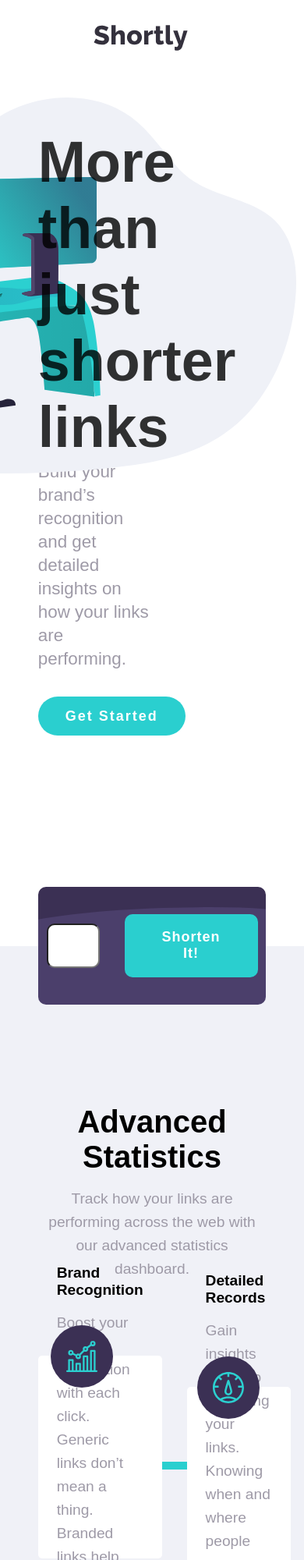
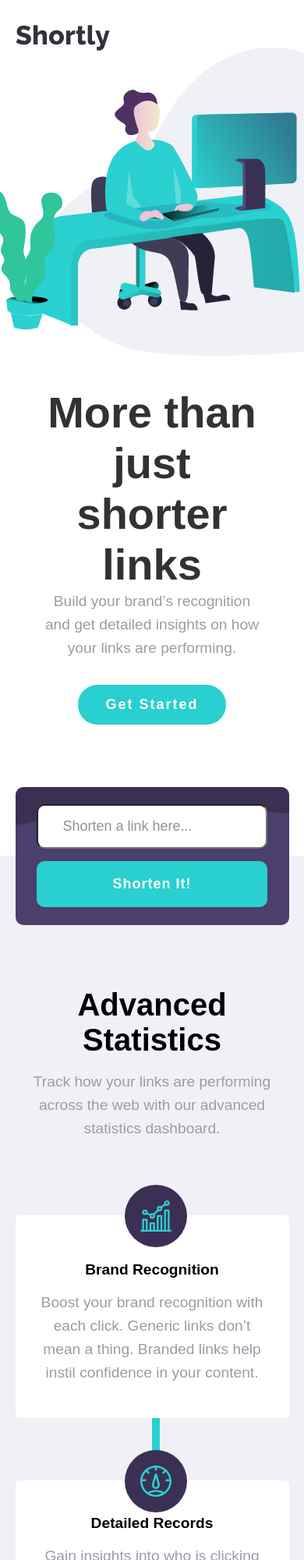
Before and after one commit to IonathanG/url-shortening-api-master, a website: page index.html in a window 390 px wide. Shown: the top 2000 px of the page at 78% size. Drawn offline with Linux system fonts and the light colour scheme; a web font is replaced by a local one.

Commit message:
v1_mobile

```diff
--- a/scss/_placeholders.scss
+++ b/scss/_placeholders.scss
@@ -2,6 +2,10 @@
     margin: 0 auto;
     padding: 0;
     width: 75%;
+
+    @media (max-width: 1080px) {
+        width: 90%;
+    }
 }
 
 %flex-center {
--- a/scss/style.scss
+++ b/scss/style.scss
@@ -35,6 +35,10 @@ body {
     @extend %flex-center;
     flex-direction: row;
     padding-top: 2em;
+
+    @media (max-width: 1080px) {
+        justify-content: space-between;
+    }
 
     .logo {
         padding-right: 30px;
@@ -76,27 +80,57 @@ body {
 main {
     margin-top: 6em;
 
+    @media (max-width: 1120px) {
+        margin-top: 2em;
+    }
+
     //*****FIRST SECTION*****
     .introduction {
         position: relative;
+
+        @media (max-width: 1120px) {
+            display: flex;
+            flex-direction: column;
+        }
 
         img {
             position: absolute;
             right: 10px;
             top: -40px;
+            max-width: 800px;
+            margin: 0 auto;
+
+            @media (max-width: 1350px) {
+                max-width: 600px;
+            }
+
+            @media (max-width: 1120px) {
+                position: relative;
+            }
         }
 
         &__wrap {
             @extend %body-padding;
 
+            @media (max-width: 1120px) {
+                display: flex;
+                justify-content: center;
+                align-items: center;
+                flex-direction: column;
+            }
+
             &--text {
                 margin-bottom: 3rem;
-                max-width: 50%;
+                width: 50%;
 
                 h1 {
                     font-size: 4.6em;
                     opacity: 0.8;
                     font-weight: $big_weight;
+
+                    @media (max-width: 1120px) {
+                        font-size: 3.5em;
+                    }
                 }
 
                 p {
@@ -104,6 +138,21 @@ main {
                     max-width: 40ch;
                     font-size: 1.4rem;
                     color: $Grayish_Violet;
+
+                    @media (max-width: 1350px) {
+                        max-width: 25ch;
+                    }
+
+                    @media (max-width: 1120px) {
+                        font-size: 1.2rem;
+                        max-width: 100%;
+                    }
+                }
+
+                @media (max-width: 1120px) {
+                    width: 80%;
+                    text-align: center;
+                    margin: 0 auto 2rem auto;
                 }
             }
 
@@ -111,6 +160,7 @@ main {
                 font-weight: $big_weight;
                 font-size: $font_size;
                 letter-spacing: 2px;
+                max-width: 200px;
                 @include cyan_link(white, 15px 35px, 25px, $Cyan);
             }
         }
@@ -123,6 +173,11 @@ main {
         padding: 8rem 0;
         width: 100%;
         background: linear-gradient(to bottom, $white_basic 0%, $white_basic 50%, $Gray_Mild 50%, $Gray_Mild 100%);
+
+        @media (max-width: 1080px) {
+            margin-top: 0;
+            padding: 5rem 0;
+        }
 
         &__wrap{
             @extend %body-padding;
@@ -155,6 +210,16 @@ main {
                 font-size: $font_size;
                 letter-spacing: 1px;
                 border: none;
+            }
+
+            @media (max-width: 1080px) {
+                flex-direction: column;
+                gap: 1rem;
+                padding: 1.4rem 1.2rem;
+
+                input, button {
+                    width: 95%;
+                }
             }
         }
     }
@@ -193,6 +258,12 @@ main {
                 grid-template-columns: repeat(3, 1fr);
                 grid-column-gap: 2rem;
 
+                @media (max-width: 1080px) {
+                    grid-template-columns: 1fr;
+                    grid-template-rows: repeat(3, 1fr);
+                    grid-row-gap: 5rem;
+                }
+
                 &--divider {
                     position: absolute;
                     width: 100%;
@@ -200,6 +271,13 @@ main {
                     top: 40%;
                     background-color: $Cyan;
                     z-index: 0;
+
+                    @media (max-width: 1080px) {
+                        height: 100%;
+                        width: 10px;
+                        left: 50%;
+                        top: 0;
+                    }
                 }
 
                 &--unit {
@@ -211,7 +289,14 @@ main {
                     background-color: white;
                     border-radius: 5px;
                     height: 260px;
+                    max-width: 880px;
+                    margin: 0 auto;
                     z-index: 1;
+
+                    @media (max-width: 1080px) {
+                        justify-items: center;
+                        text-align: center;
+                    }
 
                     .svg__container {
                        position: absolute;
@@ -221,6 +306,10 @@ main {
                        height: 80px;
                        width: 80px;
                        border-radius: 50%;
+
+                       @media (max-width: 1080px) {
+                           left: calc(50% - 35px);
+                       }
 
                        &--wrap {
                            position: relative;
@@ -250,10 +339,18 @@ main {
 
                 &--unit-2 {
                     margin-top: 40px;
+
+                    @media (max-width: 1080px) {
+                        margin-top: 0;
+                    }
                 }
 
                 &--unit-3 {
                     margin-top: 80px;
+
+                    @media (max-width: 1080px) {
+                        margin-top: 0;
+                    }
 
                     .svg__container {
                         &--wrap {
@@ -301,14 +398,25 @@ main {
 //------------------------FOOTER--------------------------
 
 .footer {
-    padding: 4rem 0;
-    background-color: rgb(29, 29, 29);
+    padding: 3rem 0;
+    background-color: $Very_Dark_Violet;
     color: white;
+
+    @media (max-width: 1080px) {
+        padding-bottom: 1rem;
+    }
 
     &__wrap {
         @extend %body-padding;
         display: grid;
         grid-template-columns: 35% repeat(4, 1fr);
+
+        @media (max-width: 1080px) {
+            grid-template-columns: 1fr;
+            grid-template-rows: repeat(5, 0.5fr);
+            justify-items: center;
+            text-align: center;
+        }
 
         img {
             filter: invert(100%) sepia(0%) saturate(2%) hue-rotate(176deg) brightness(103%) contrast(100%);
@@ -319,13 +427,19 @@ main {
                 margin-bottom: 1.4rem;
             }
 
-            li {
-                cursor: pointer;
-                margin: 12px 0;
-                opacity: 0.8;
+            ul {
+                @media (max-width: 1080px) {
+                    margin-bottom: 2.2rem;
+                }
 
-                &:hover {
-                    color: $Cyan;
+                li {
+                    cursor: pointer;
+                    margin: 10px 0;
+                    opacity: 0.8;
+
+                    &:hover {
+                        color: $Cyan;
+                    }
                 }
             }
         }
@@ -334,6 +448,10 @@ main {
             display: flex;
             flex-direction: row;
             gap: 5px;
+
+            @media (max-width: 1080px) {
+                margin-top: 1rem;
+            }
 
             svg {
                 margin: 0 0.8rem;
```
Also changed, not shown: styles/style.css, 1 other file.
